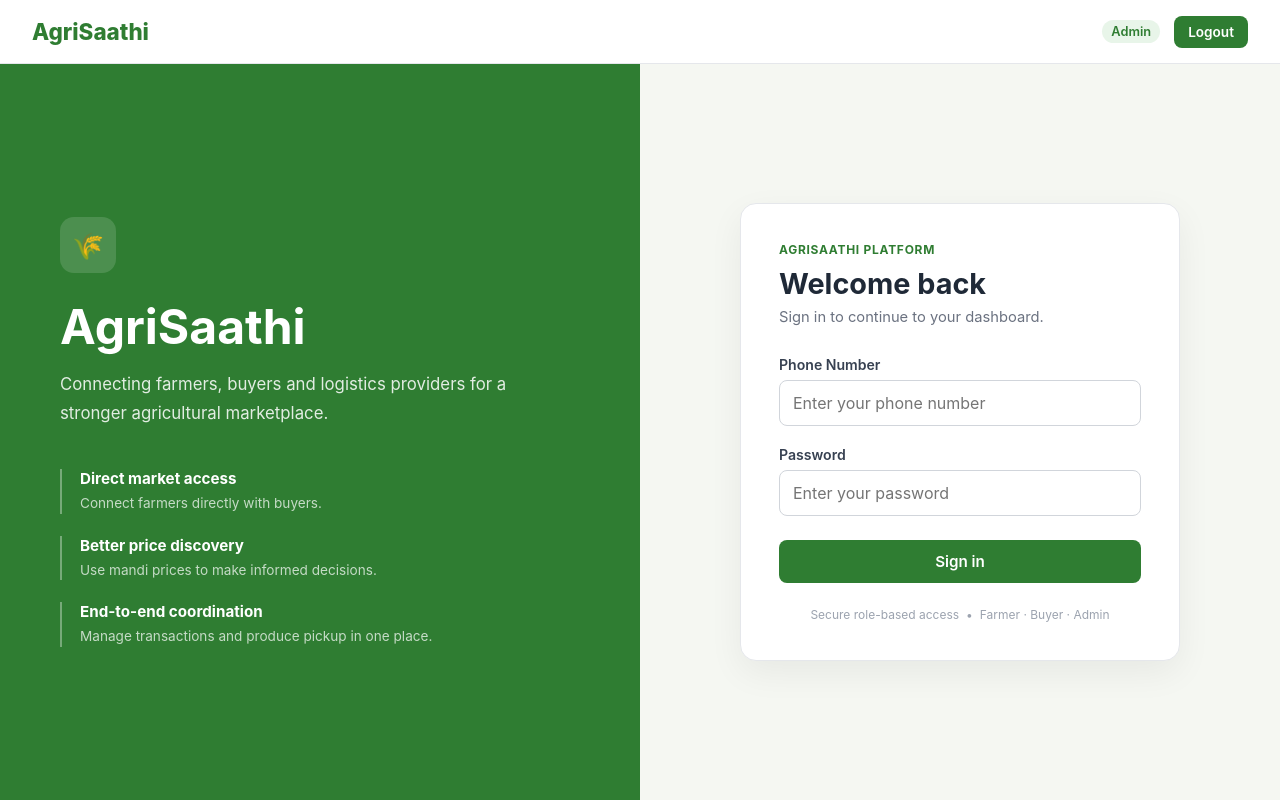
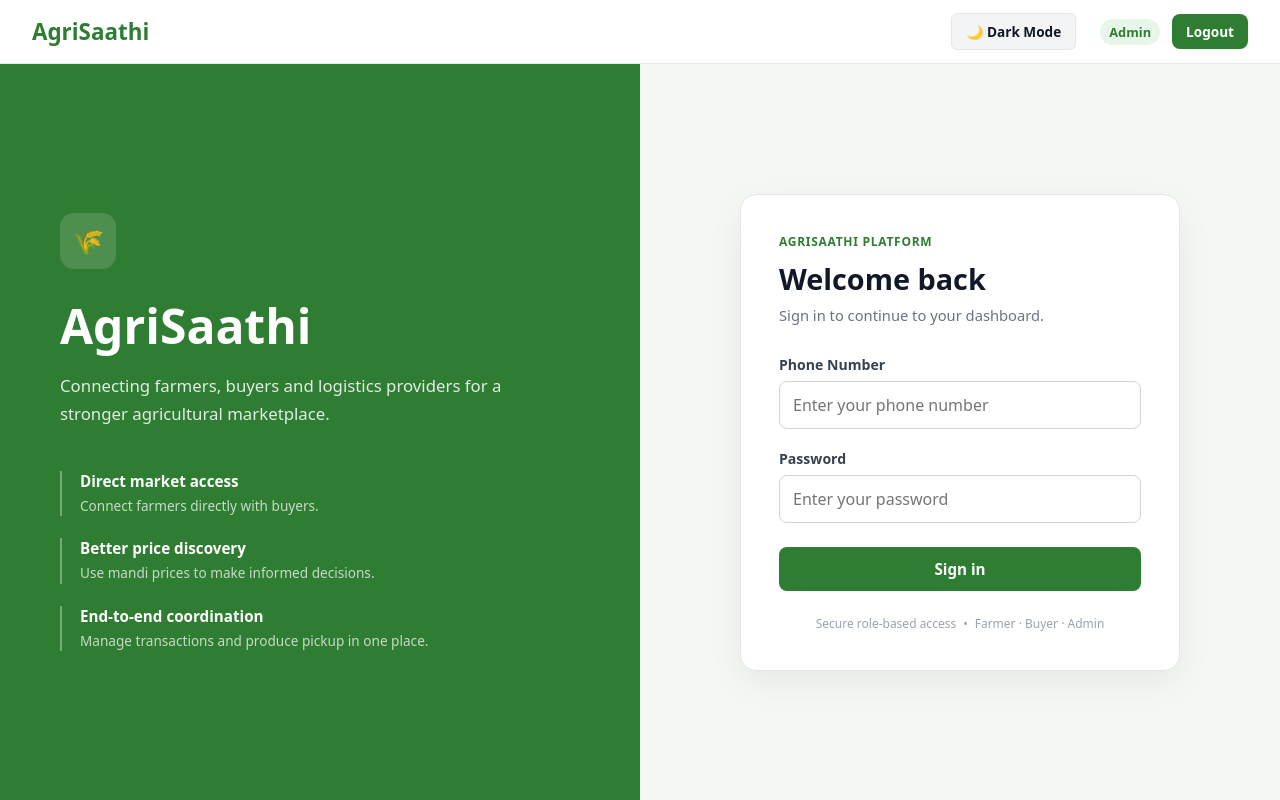
Before and after one commit to midknight247/AgriSaathi, a React app in the folder frontend/: page /login in a window 1280 px wide. Built offline with nearby package versions, Linux system fonts and the light colour scheme; sample sign-in values are in the browser's storage; the HTML template or start-up script is replaced by a standard one.

Commit message:
Add vanilla CSS light/dark mode toggle

```diff
--- a/frontend/src/components/Navbar.jsx
+++ b/frontend/src/components/Navbar.jsx
@@ -1,4 +1,5 @@
 import { Link, useNavigate } from 'react-router-dom'
+import ThemeToggle from './ThemeToggle' // Adjust path if ThemeToggle is in another folder
 
 function Navbar() {
   const navigate = useNavigate()
@@ -22,6 +23,8 @@ function Navbar() {
       </div>
 
       <div className="navbar-user">
+        <ThemeToggle />
+
         <span>
           {user.full_name}
         </span>
--- /dev/null
+++ b/frontend/src/components/ThemeToggle.jsx
@@ -0,0 +1,33 @@
+import { useEffect, useState } from 'react';
+
+export default function ThemeToggle() {
+  const [theme, setTheme] = useState(() => {
+    return localStorage.getItem('theme') || 'light';
+  });
+
+  useEffect(() => {
+    document.documentElement.setAttribute('data-theme', theme);
+    localStorage.setItem('theme', theme);
+  }, [theme]);
+
+  const toggleTheme = () => {
+    setTheme((prev) => (prev === 'light' ? 'dark' : 'light'));
+  };
+
+  return (
+    <button
+      onClick={toggleTheme}
+      style={{
+        padding: '8px 14px',
+        borderRadius: '6px',
+        border: '1px solid var(--border-color)',
+        backgroundColor: 'var(--bg-secondary)',
+        color: 'var(--text-primary)',
+        cursor: 'pointer',
+        fontWeight: '600'
+      }}
+    >
+      {theme === 'light' ? '🌙 Dark Mode' : '☀️ Light Mode'}
+    </button>
+  );
+}
--- a/frontend/src/index.css
+++ b/frontend/src/index.css
@@ -1669,3 +1669,35 @@ select:focus {
 .top-market-row strong {
   white-space: nowrap;
 }
+
+:root {
+  --bg-primary: #ffffff;
+  --bg-secondary: #f3f4f6;
+  --text-primary: #111827;
+  --text-secondary: #4b5563;
+  --border-color: #e5e7eb;
+  --accent-color: #16a34a; /* AgriSaathi Green */
+}
+
+[data-theme="dark"] {
+  --bg-primary: #0f172a;
+  --bg-secondary: #1e293b;
+  --text-primary: #f8fafc;
+  --text-secondary: #94a3b8;
+  --border-color: #334155;
+  --accent-color: #22c55e;
+}
+
+body {
+  background-color: var(--bg-primary);
+  color: var(--text-primary);
+  margin: 0;
+  font-family: system-ui, -apple-system, sans-serif;
+  transition: background-color 0.2s ease, color 0.2s ease;
+}
+
+.navbar-user {
+  display: flex;
+  align-items: center;
+  gap: 12px;
+}
```
